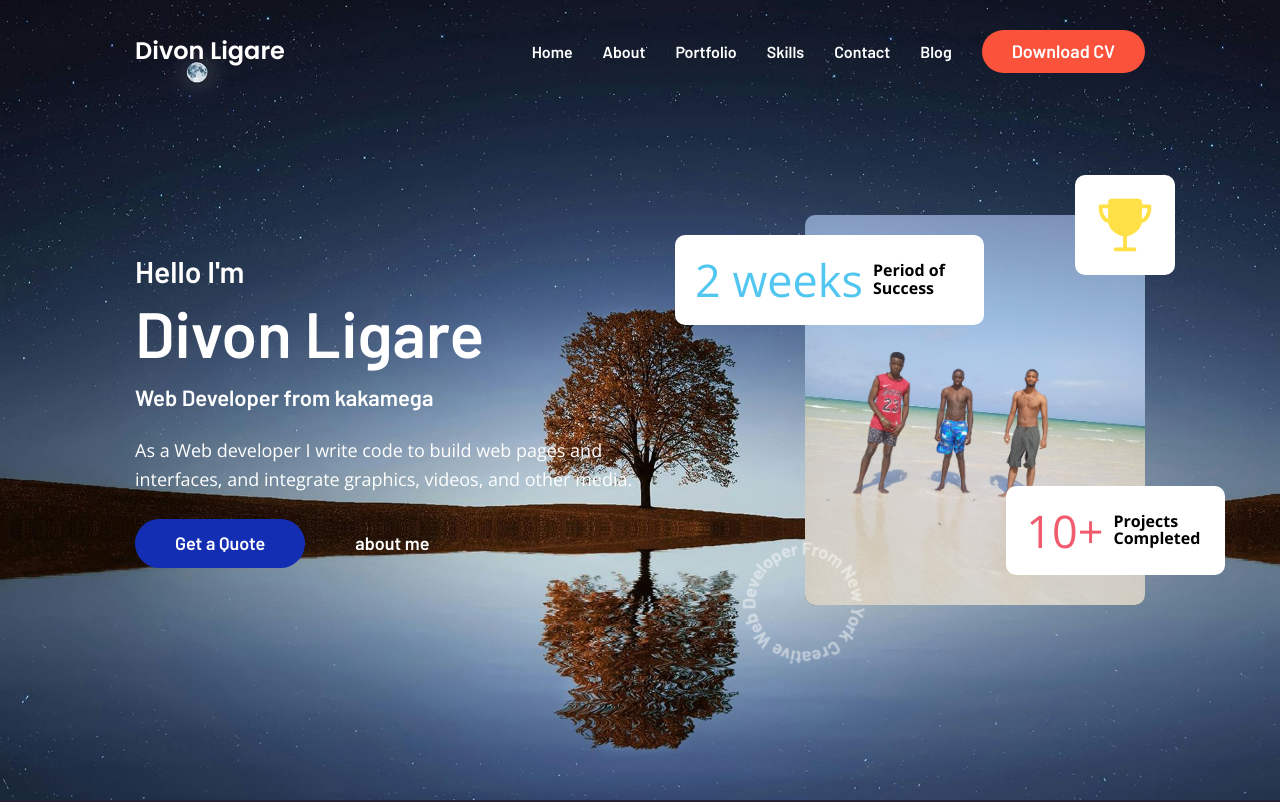
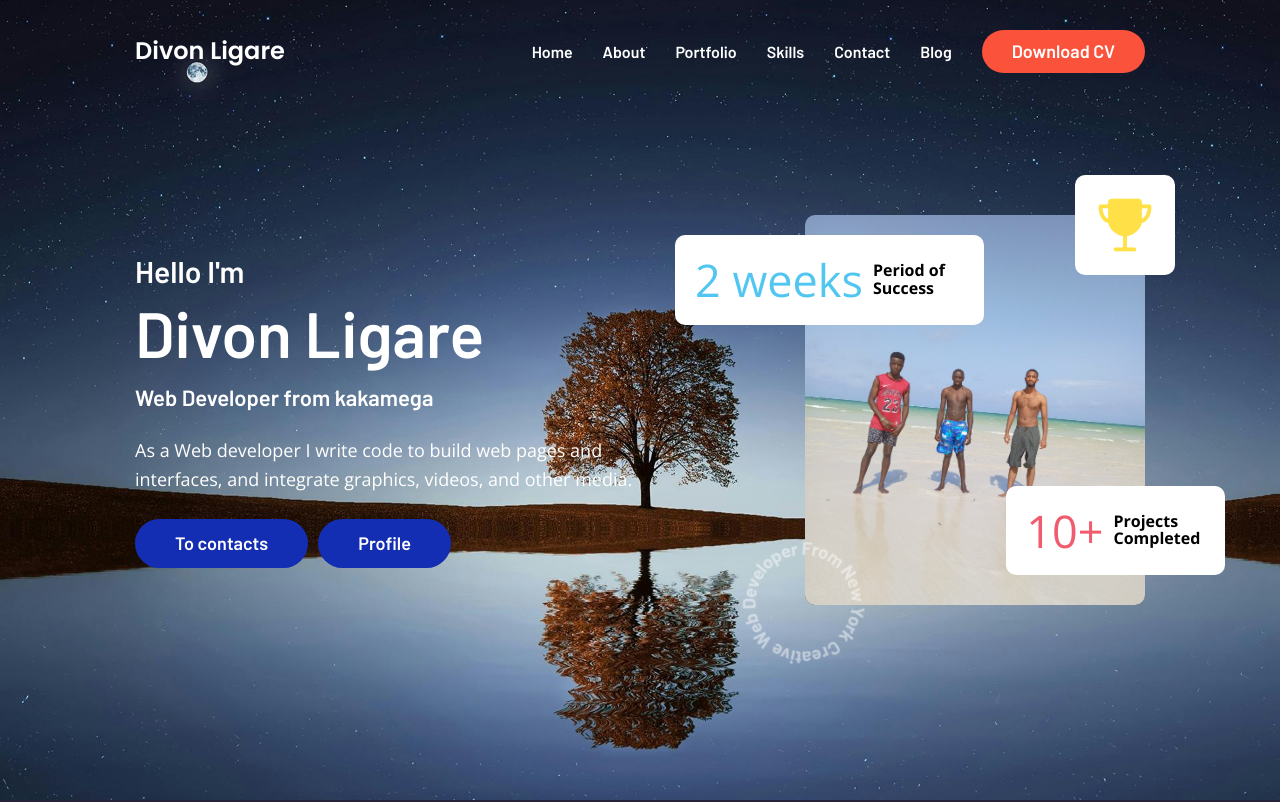
Before and after one commit to divon54/divonPortfolio, a plain HTML site: page index.html in a window 1280 px wide. Shown: the top 802 px of the page. Drawn offline with nearby package versions, Linux system fonts and the light colour scheme.

Commit message:
my portfolio

```diff
--- a/index.html
+++ b/index.html
@@ -134,9 +134,9 @@
             </p>
 
             <div class="btn-group">
-              <a href="#contact" class="btn btn-primary blue">Get a Quote</a>
+              <a href="#contact" class="btn btn-primary blue">To contacts</a>
 
-              <a href="#about" class="btn">about me</a>
+              <a href="#about" class="btn btn-primary blue">Profile</a>
             </div>
 
           </div>
```
